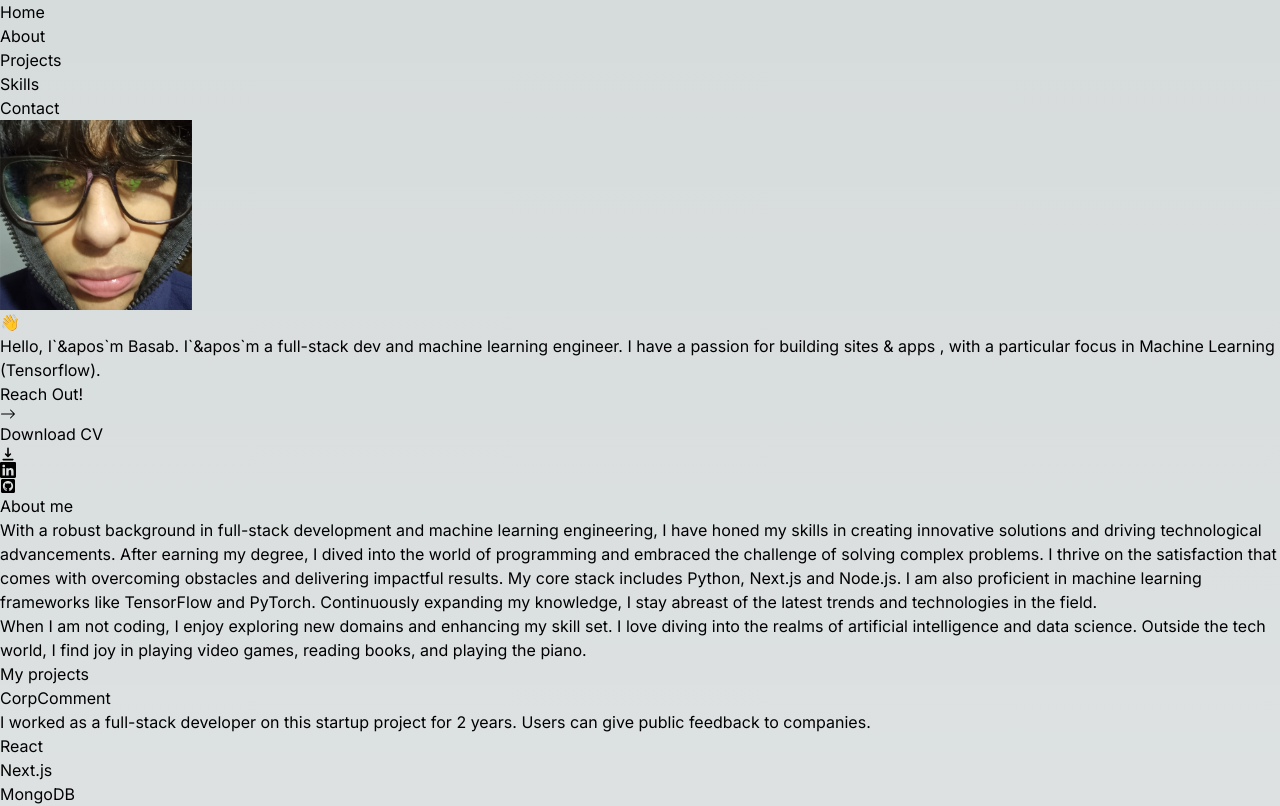
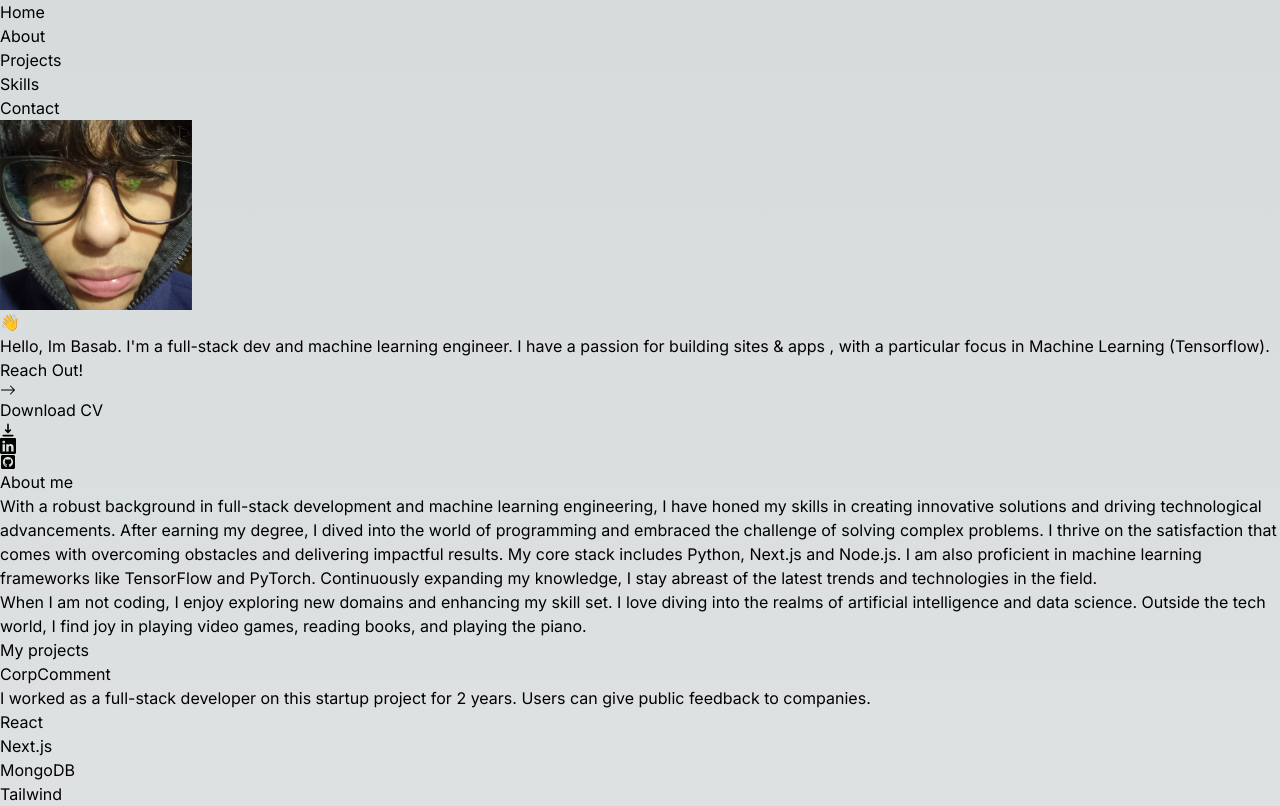
Before and after one commit to comethrusws/portfoliov2, a Next.js app: page / in a window 1280 px wide. Shown: the top 806 px of the page. Built offline with nearby package versions, Linux system fonts and the light colour scheme.

Commit message:
Commit #5.3: istg if this dont work out.........

```diff
--- a/components/intro.tsx
+++ b/components/intro.tsx
@@ -59,7 +59,7 @@ export default function Intro() {
         initial={{ opacity: 0, y: 100 }}
         animate={{ opacity: 1, y: 0 }}
       >
-        <span className="font-bold">Hello, I`&apos`m Basab.</span> I`&apos`m a{" "}
+        <span className="font-bold">Hello, Im Basab.</span> I'm a{" "}
         <span className="font-bold">full-stack dev</span> and{" "}
         <span className="font-bold">machine learning engineer</span>. I have a passion for
         building <span className="italic">sites & apps </span>, with a particular focus in {" "}
```
